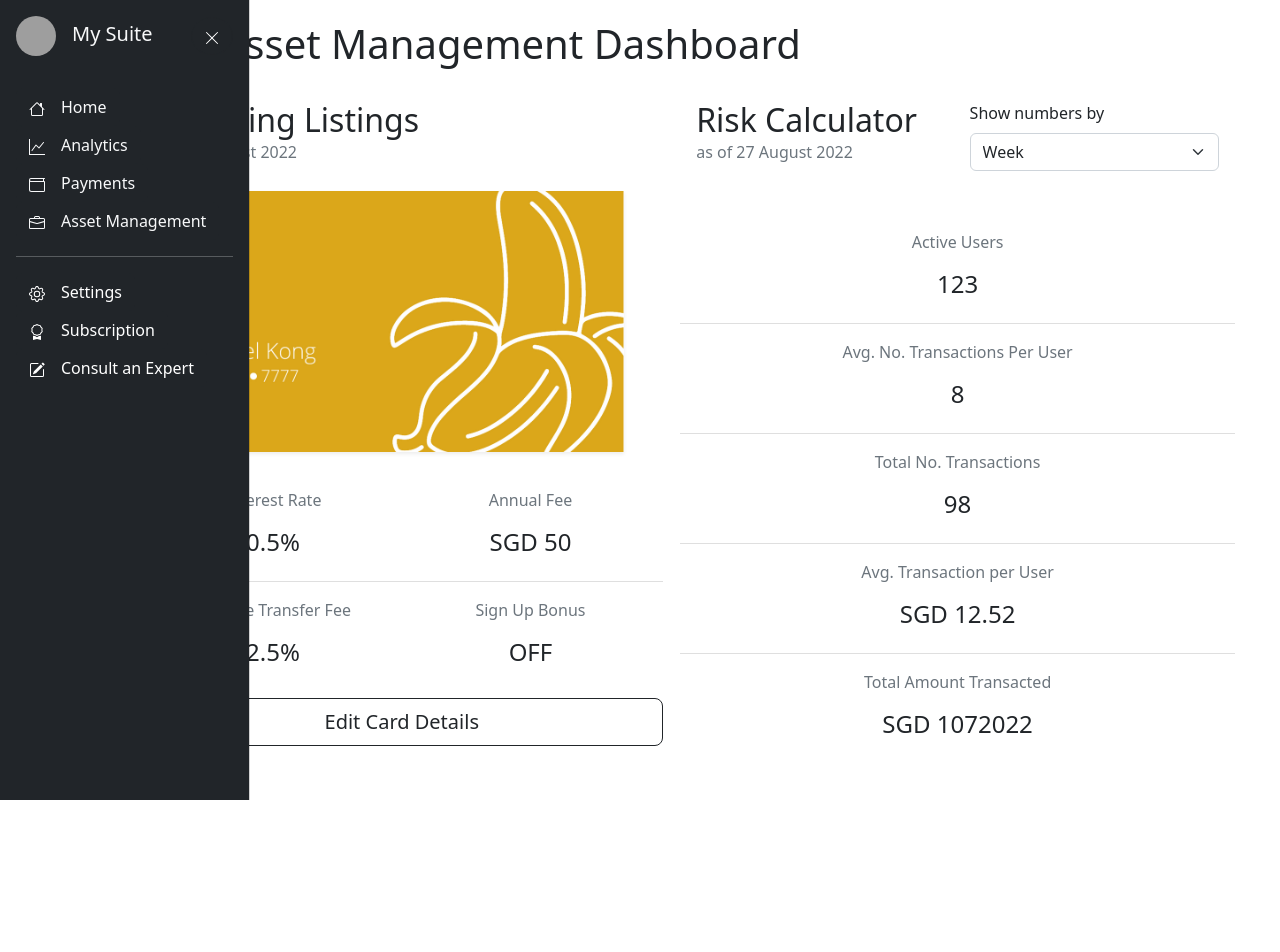
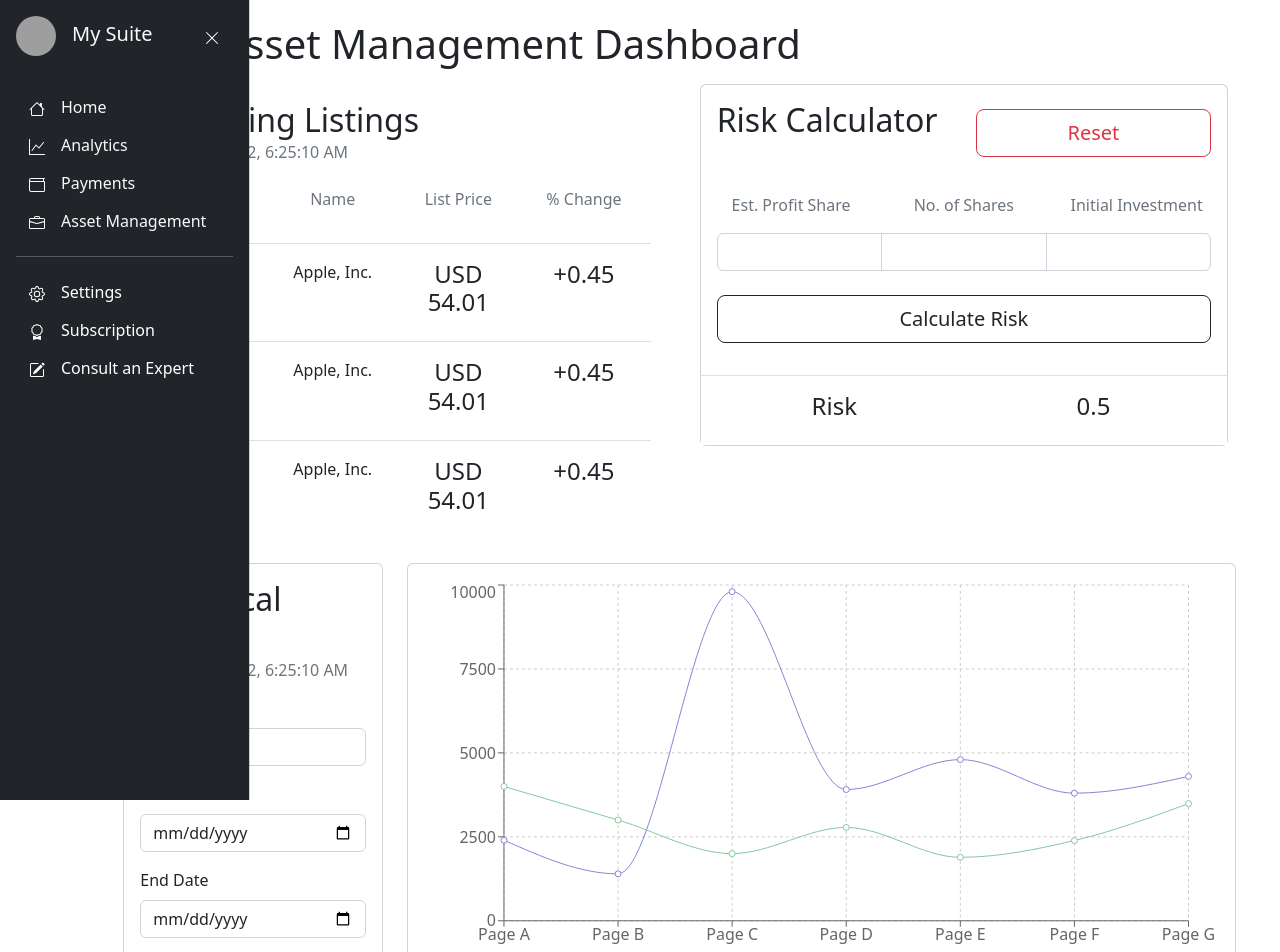
Before and after one commit to zenyuong/thesuitebygs, a React (Create React App) app in the folder src/thesuitebygs/: page /assetmanagement in a window 1280 px wide. Shown: the top 952 px of the page. Before the commit the page ends 800 px from the top, so only its background shows below. Built offline with nearby package versions, Linux system fonts and the light colour scheme; grey boxes are pictures that could not be loaded.

Commit message:
completed static asset mgmt page

```diff
--- a/src/thesuitebygs/src/components/Analytics.js
+++ b/src/thesuitebygs/src/components/Analytics.js
@@ -110,6 +110,11 @@ function Analytics() {
     return (
         <div>
             <Row>
+                <div className='h1'>
+                    Your <b>Analytics</b> at a Glance
+                </div>
+            </Row>
+            <Row className='mt-2'>
                 <Col>
                     <CardGroup>
                         <Card className='shadow-sm'>
--- a/src/thesuitebygs/src/components/AssetManagement.js
+++ b/src/thesuitebygs/src/components/AssetManagement.js
@@ -1,27 +1,58 @@
 import React, { useState } from 'react'
 import Card from 'react-bootstrap/Card';
-import CardGroup from 'react-bootstrap/CardGroup';
 import ListGroup from 'react-bootstrap/ListGroup';
 import Row from 'react-bootstrap/Row';
 import Col from 'react-bootstrap/Col';
 import Form from 'react-bootstrap/Form';
-import BananaPayCard from '../img/BananaPayCard.png';
 import Button from 'react-bootstrap/Button';
+import InputGroup from 'react-bootstrap/InputGroup'
+import { ResponsiveContainer, LineChart, Line, BarChart, Bar, CartesianGrid, XAxis, YAxis, Tooltip, Legend } from 'recharts'
+
+function getMarketData() {
+    const data = [
+        {
+          "name": "Page A",
+          "uv": 4000,
+          "pv": 2400
+        },
+        {
+          "name": "Page B",
+          "uv": 3000,
+          "pv": 1398
+        },
+        {
+          "name": "Page C",
+          "uv": 2000,
+          "pv": 9800
+        },
+        {
+          "name": "Page D",
+          "uv": 2780,
+          "pv": 3908
+        },
+        {
+          "name": "Page E",
+          "uv": 1890,
+          "pv": 4800
+        },
+        {
+          "name": "Page F",
+          "uv": 2390,
+          "pv": 3800
+        },
+        {
+          "name": "Page G",
+          "uv": 3490,
+          "pv": 4300
+        }
+      ]
+
+      return data
+}
 
 function AssetManagement() {
 
-    const [date, setDate] = useState("27 August 2022")
-
-    const [intRate, setIntRate] = useState(0.5)
-    const [annualFee, setAnnualFee] = useState(50.00)
-    const [balTransferFee, setBalTransferFee] = useState(2.5)
-    const [signupBonus, setSignupBonus] = useState("OFF")
-
-    const [activeUsers, setActiveUsers] = useState(123)
-    const [avgNoTransactions, setAvgNoTransactions] = useState(8)
-    const [totalNoTransactions, setTotalNoTransactions] = useState(98)
-    const [avgTransactionAmt, setAvgTransactionAmt] = useState(12.52)
-    const [totalTransactionAmt, setTotalTransactionAmt] = useState(1072022.00)
+    const [riskAmt, setRiskAmt] = useState(0.5)
 
      return (
         <div className='Payments'>
@@ -32,96 +63,195 @@ function AssetManagement() {
             </Row>
             <Row className='mt-2'>
                 <Col>
-                    <CardGroup>
-                        <Card border="white">
+                        <Card className='' border="white">
                             <Card.Body>
                                 <div className='h2'>
                                     Upcoming Listings
                                 </div>
-                                <Card.Subtitle className="mb-2 text-muted">as of {date}</Card.Subtitle>
-                                <div className='text-center'>
-                                    <img className='PaymentsCard shadow-sm' src={BananaPayCard}></img>
-                                </div>
+                                <Card.Subtitle className="mb-2 text-muted">as of {new Date().toLocaleString() + ""}</Card.Subtitle>
+
                                 <ListGroup variant="flush" className='text-center'>
                                     <ListGroup.Item className='p-3'>
                                         <Row>
                                             <Col>
-                                                <p className='text-muted'>Interest Rate</p>
-                                                <h4>{intRate}%</h4>
+                                                <p className='text-muted'>Symbol</p>
                                             </Col>
                                             <Col>
-                                                <p className='text-muted'>Annual Fee</p>
-                                                <h4>SGD {annualFee}</h4>
+                                                <p className='text-muted'>Name</p>
+                                            </Col>
+                                            <Col>
+                                                <p className='text-muted'>List Price</p>
+                                            </Col>
+                                            <Col>
+                                                <p className='text-muted'>% Change</p>
                                             </Col>
                                         </Row>
                                     </ListGroup.Item>
                                     <ListGroup.Item className='p-3'>
                                         <Row>
                                             <Col>
-                                                <p className='text-muted'>Balance Transfer Fee</p>
-                                                <h4>{balTransferFee}%</h4>
+                                                <h4>AAPL</h4>
                                             </Col>
                                             <Col>
-                                                <p className='text-muted'>Sign Up Bonus</p>
-                                                <h4>{signupBonus}</h4>
+                                                <p>Apple, Inc.</p>
+                                            </Col>
+                                            <Col>
+                                                <h4>USD 54.01</h4>
+                                            </Col>
+                                            <Col>
+                                                <h4>+0.45</h4>
+                                            </Col>
+                                        </Row>
+                                    </ListGroup.Item>
+                                    <ListGroup.Item className='p-3'>
+                                        <Row>
+                                            <Col>
+                                                <h4>AAPL</h4>
+                                            </Col>
+                                            <Col>
+                                                <p>Apple, Inc.</p>
+                                            </Col>
+                                            <Col>
+                                                <h4>USD 54.01</h4>
+                                            </Col>
+                                            <Col>
+                                                <h4>+0.45</h4>
+                                            </Col>
+                                        </Row>
+                                    </ListGroup.Item>
+                                    <ListGroup.Item className='p-3'>
+                                        <Row>
+                                            <Col>
+                                                <h4>AAPL</h4>
+                                            </Col>
+                                            <Col>
+                                                <p>Apple, Inc.</p>
+                                            </Col>
+                                            <Col>
+                                                <h4>USD 54.01</h4>
+                                            </Col>
+                                            <Col>
+                                                <h4>+0.45</h4>
                                             </Col>
                                         </Row>
                                     </ListGroup.Item>
                                 </ListGroup>
-                                <div className="d-grid gap-2 mt-2">
-                                    <Button variant="outline-dark" size="lg">
-                                        Edit Card Details
-                                    </Button>
 
-                                </div>
                             </Card.Body>
                         </Card>
-                        <Card border='white'>
+                </Col>
+                <Col>
+                    <Card className='mx-2'>
+                        <form>
                         <Card.Body >
-                                <Row>
+                            <Row className="mb-1">
                                 <Col>
                                     <div className='h2'>
                                         Risk Calculator
                                     </div>
-                                        <Card.Subtitle className="mb-2 text-muted">as of {date}</Card.Subtitle>
                                 </Col>
                                 <Col>
-                                    <Form.Group className="mb-3">
-                                        <Form.Label htmlFor="dataFilter">Show numbers by</Form.Label>
-                                        <Form.Select required id="dataFilter">
-                                            <option>Week</option>
-                                            <option>Month</option>
-                                            <option>Year</option>
-                                        </Form.Select>
-                                    </Form.Group>
+                                <div className="d-grid gap-2 mt-2">
+                                    <Button variant="outline-danger" size="lg">
+                                        Reset
+                                    </Button>
+                                </div>
 
                                 </Col>
                             </Row>
                         </Card.Body>
                         <ListGroup variant="flush" className='text-center'>
                             <ListGroup.Item className='p-3'>
-                                    <p className='text-muted'>Active Users</p>
-                                    <h4>{activeUsers}</h4>
+                                <Row>
+                                    <Col>
+                                        <p className='text-muted'>Est. Profit Share</p>
+                                    </Col>
+                                    <Col>
+                                        <p className='text-muted'>No. of Shares</p>
+                                    </Col>
+                                    <Col>
+                                        <p className='text-muted'>Initial Investment</p>
+                                    </Col>
+                                </Row>
+                                <Row>
+                                    <InputGroup className="mb-3">
+                                        <Form.Control aria-label="Est. Profit Share" />
+                                        <Form.Control aria-label="No. of Shares" />
+                                        <Form.Control aria-label="Initial Investment" />
+                                    </InputGroup>
+                                    <div className="d-grid gap-2 mt-2 mb-3">
+                                        <Button variant="outline-dark" size="lg" type='submit'>
+                                            Calculate Risk
+                                        </Button>
+                                    </div>
+                                </Row>
                             </ListGroup.Item>
                             <ListGroup.Item className='p-3'>
-                                    <p className='text-muted'>Avg. No. Transactions Per User</p>
-                                    <h4>{avgNoTransactions}</h4>
-                                </ListGroup.Item>
-                                <ListGroup.Item className='p-3'>
-                                    <p className='text-muted'>Total No. Transactions</p>
-                                    <h4>{totalNoTransactions}</h4>
-                                </ListGroup.Item>
-                                <ListGroup.Item className='p-3'>
-                                    <p className='text-muted'>Avg. Transaction per User</p>
-                                    <h4>SGD {avgTransactionAmt}</h4>
-                                </ListGroup.Item>
-                                <ListGroup.Item className='p-3'>
-                                    <p className='text-muted'>Total Amount Transacted</p>
-                                    <h4>SGD {totalTransactionAmt}</h4>
+                                <Row>
+                                    <Col>
+                                        <h4>Risk</h4>
+                                    </Col>
+                                    <Col>
+                                        <h4>{riskAmt}</h4>
+                                    </Col>
+                                </Row>
                             </ListGroup.Item>
                         </ListGroup>
+                        </form>
                     </Card>
-                    </CardGroup>
+                </Col>
+            </Row>
+
+            <Row className='mt-2'>
+                <Col xs={3}>
+                    <Card>
+                        <Card.Body>
+                            <div className='h2'>
+                                Historical Prices
+                            </div>
+                            <Card.Subtitle className="mb-2 text-muted">as of {new Date().toLocaleString() + ""}</Card.Subtitle>
+                            <div className="mt-3">
+                                <form>
+                                    <Form.Group className="mb-3">
+                                        <Form.Label htmlFor="consultMatter">Symbol</Form.Label>
+                                        <Form.Control required id="consultMatter" as="input"></Form.Control>
+                                    </Form.Group>
+                                    <Form.Group className="mb-3">
+                                        <Form.Label htmlFor="subjectMatter">Start Date</Form.Label>
+                                        <Form.Control required id="apptDate" type="date"></Form.Control>
+                                    </Form.Group>
+                                    <Form.Group className="mb-3">
+                                        <Form.Label htmlFor="subjectMatter">End Date</Form.Label>
+                                        <Form.Control required id="apptDate" type="date"></Form.Control>
+                                    </Form.Group>
+                                    <div className="d-grid gap-2 mt-2 mb-3">
+                                        <Button variant="outline-dark" size="lg" type='submit'>
+                                            Generate Graph
+                                        </Button>
+                                    </div>
+                                </form>
+                            </div>
+                        </Card.Body>
+                    </Card>
+                </Col>
+                <Col xs={9}>
+                    <Card>
+                        <Card.Body>
+                            <ResponsiveContainer width="100%" height={400} className=' h-100 justify-content-center align-items-center'>
+                                    <LineChart data={getMarketData()}
+                                        margin={{ top: 5, right: 30, left: 20, bottom: 5 }}>
+                                            <CartesianGrid strokeDasharray="3 3" />
+                                            <XAxis dataKey="name" />
+                                            <YAxis />
+                                            <Tooltip />
+                                            <Legend />
+                                            <Line type="monotone" dataKey="pv" stroke="#8884d8" />
+                                            <Line type="monotone" dataKey="uv" stroke="#82ca9d" />
+                                    </LineChart>
+                            </ResponsiveContainer>
+
+                        </Card.Body>
+                    </Card>
                 </Col>
             </Row>
         </div>
```
Lines whose indentation alone changed are shown as unchanged.
